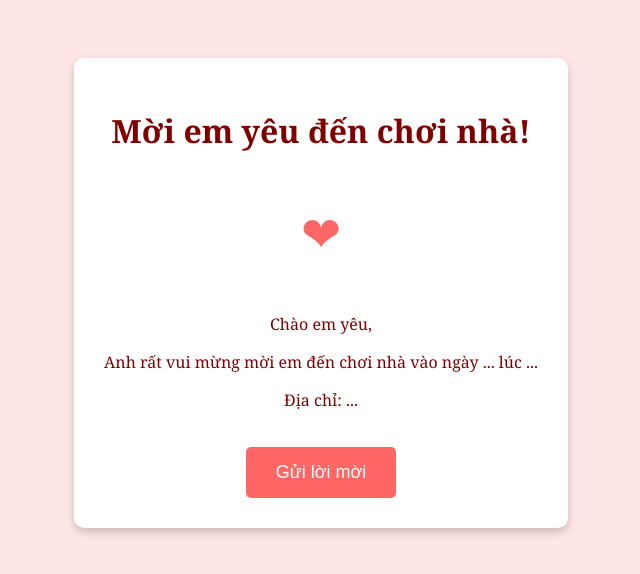
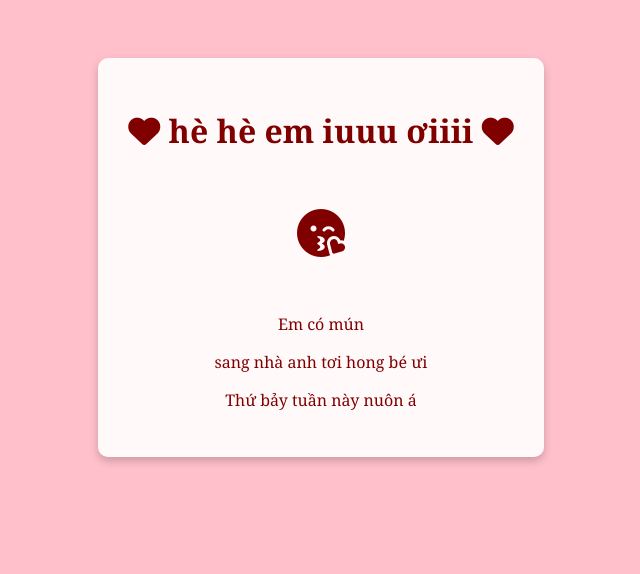
Before and after one commit to cowcut/moibe.github.io, a plain HTML site: page index.html in a window 1280 px wide. Shown: the whole page, without its empty margins (319-959 px from the left). Drawn offline with Linux system fonts and the light colour scheme.

Commit message:
Update index.html

```diff
--- a/index.html
+++ b/index.html
@@ -3,17 +3,19 @@
 <head>
     <meta charset="UTF-8">
     <meta name="viewport" content="width=device-width, initial-scale=1.0">
-    <title>Mời bạn đến chơi nhà</title>
+    <title>Mời em yêu đến chơi nhà</title>
+    <link rel="stylesheet" href="https://cdnjs.cloudflare.com/ajax/libs/font-awesome/6.0.0-beta3/css/all.min.css">
     <style>
         body {
             font-family: 'Georgia', serif;
             text-align: center;
-            background-color: #ffe6e6;
+            background: pink;
+            background-size: cover;
             color: #800000;
             padding: 50px;
         }
         .container {
-            background-color: white;
+            background-color: rgba(255, 255, 255, 0.9);
             border-radius: 10px;
             padding: 30px;
             box-shadow: 0 4px 8px rgba(0,0,0,0.2);
@@ -35,23 +37,17 @@
         }
         .heart {
             font-size: 48px;
-            color: #ff6666;
+            ;
         }
     </style>
 </head>
 <body>
-  <div class="container">
-      <h1>Mời em yêu đến chơi nhà!</h1>
-      <p class="heart">❤</p>
-      <p>Chào em yêu,</p>
-      <p>Anh rất vui mừng mời em đến chơi nhà vào ngày ... lúc ...</p>
-      <p>Địa chỉ: ...</p>
-      <button class="invite-button" onclick="sendInvite()">Gửi lời mời</button>
-  </div>
-  <script>
-      function sendInvite() {
-          window.location.href = "mailto:email@example.com?subject=Lời mời đến chơi nhà&body=Chào em yêu, anh mời em đến chơi nhà vào ngày ... lúc ... tại địa chỉ ...";
-      }
-  </script>
+    <div class="container">
+        <h1><i class="fas fa-heart"></i> hè hè em iuuu ơiiii <i class="fas fa-heart"></i></h1>
+        <p class="heart"><i class="fas fa-kiss-wink-heart"></i></p>
+        <p>Em có mún</p>
+        <p>sang nhà anh tơi hong bé ưi</p>
+        <p>Thứ bảy tuần này nuôn á</p>
+    </div>
 </body>
 </html>
```
